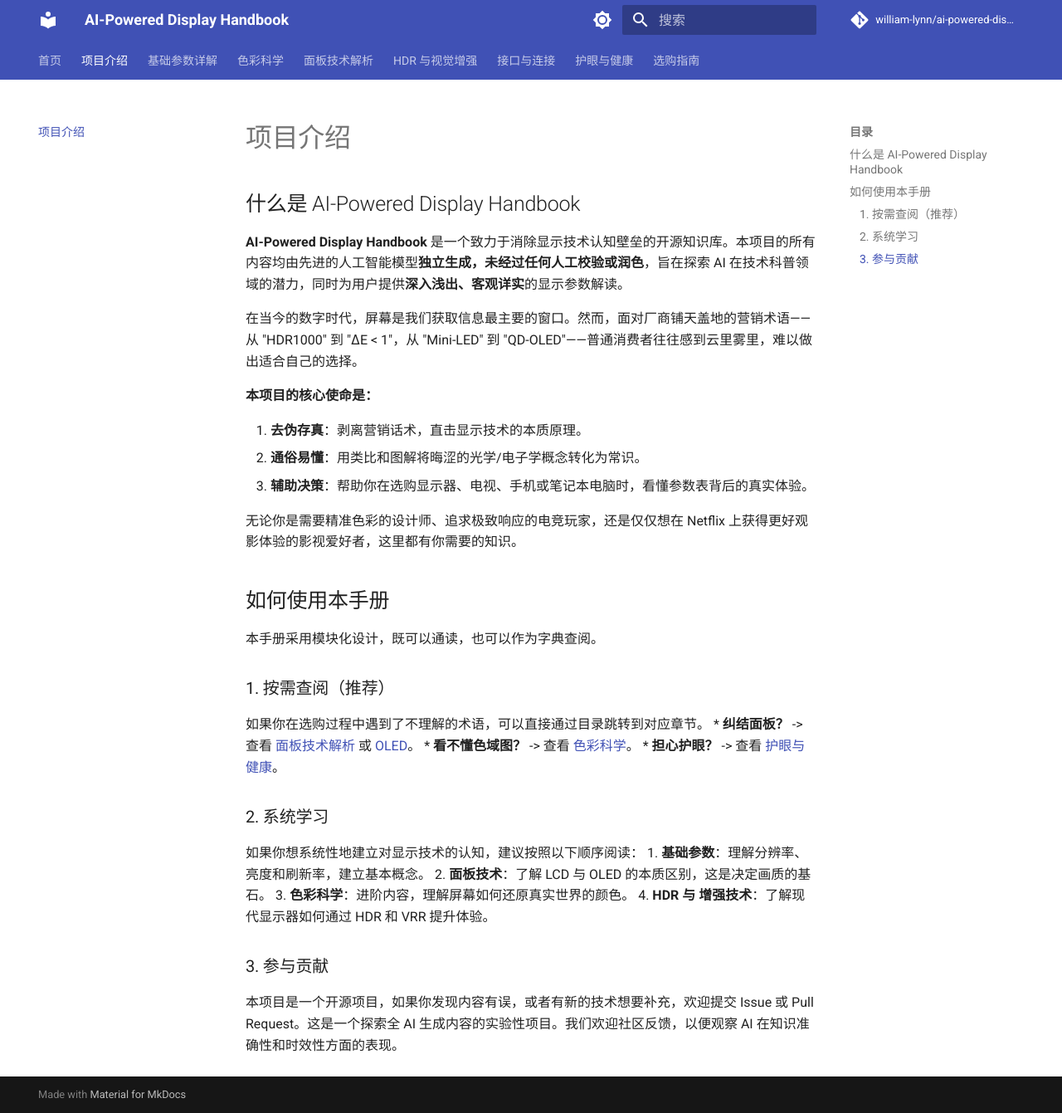
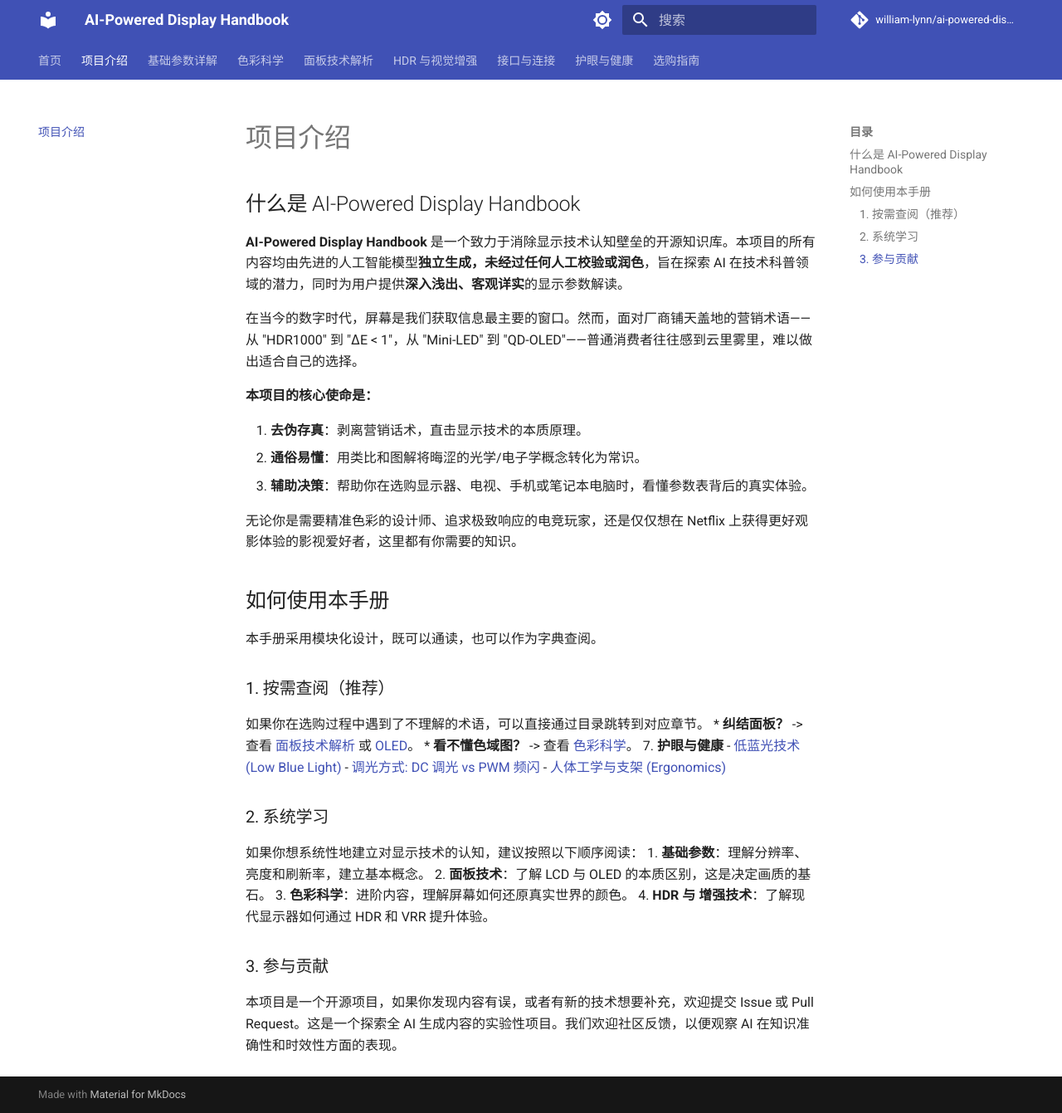
Before and after one commit to codetilldie/ai-powered-display-handbook, an MkDocs documentation site: the page built from docs/intro.md, in a window 1280 px wide and 1341 px high. Shown: the whole window at 83% size. Built offline with MkDocs 1.6.1 and Material for MkDocs 9.7.7, drawn with Linux system fonts in a browser that asks for light colours; comment, search, counter and statistics services are not loaded.

Commit message:
docs: 更新 intro.md 目录
- 将新创建的  添加到目录中的“护眼与健康”章节下。

```diff
--- a/docs/intro.md
+++ b/docs/intro.md
@@ -23,7 +23,10 @@
 如果你在选购过程中遇到了不理解的术语，可以直接通过目录跳转到对应章节。
 *   **纠结面板？** -> 查看 [面板技术解析](lcd-types.md) 或 [OLED](oled.md)。
 *   **看不懂色域图？** -> 查看 [色彩科学](color-gamut.md)。
-*   **担心护眼？** -> 查看 [护眼与健康](blue-light.md)。
+7. **护眼与健康**
+   - [低蓝光技术 (Low Blue Light)](blue-light.md)
+   - [调光方式: DC 调光 vs PWM 频闪](dimming.md)
+   - [人体工学与支架 (Ergonomics)](ergonomics.md)
 
 ### 2. 系统学习
 如果你想系统性地建立对显示技术的认知，建议按照以下顺序阅读：
```
